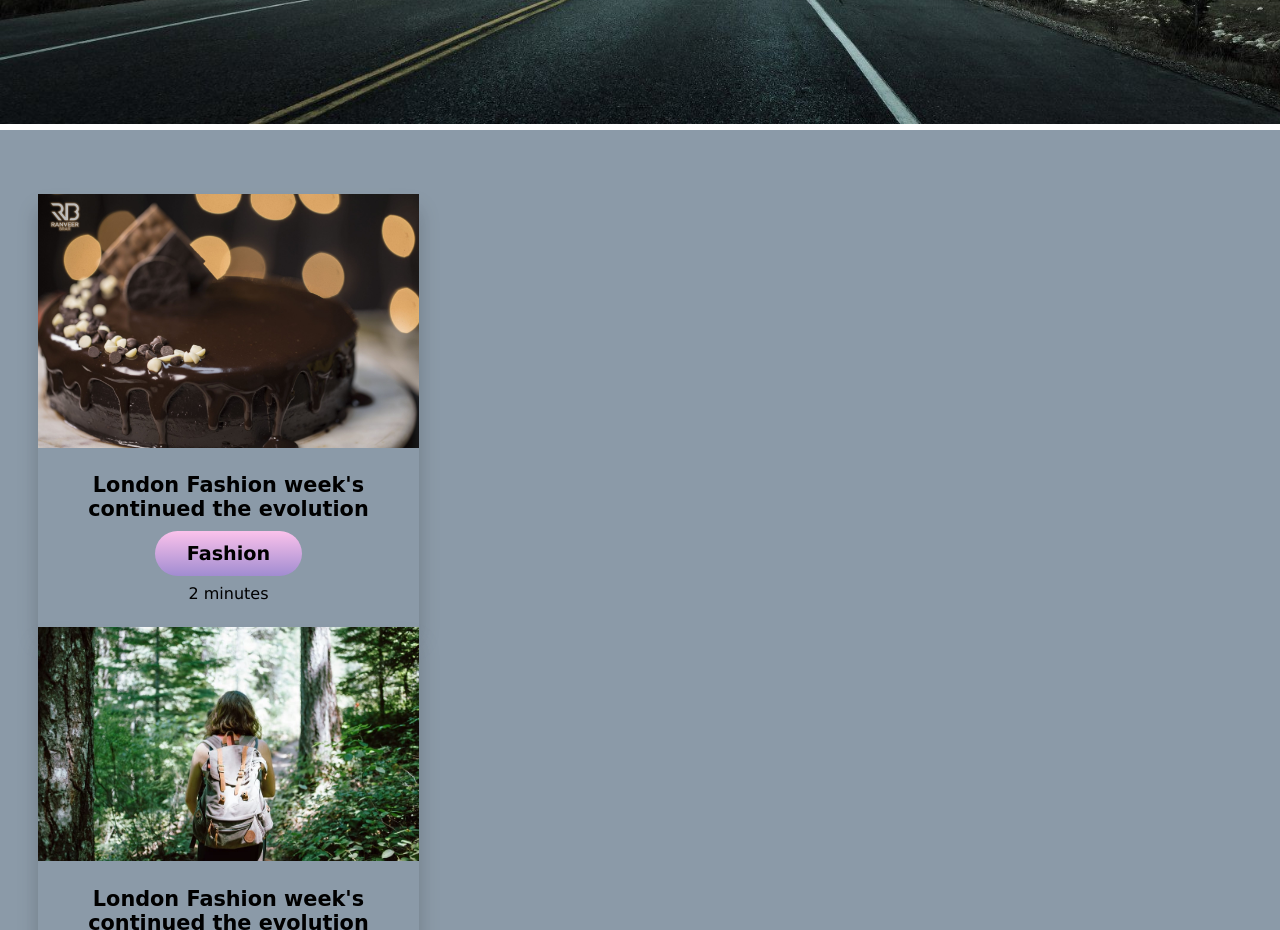
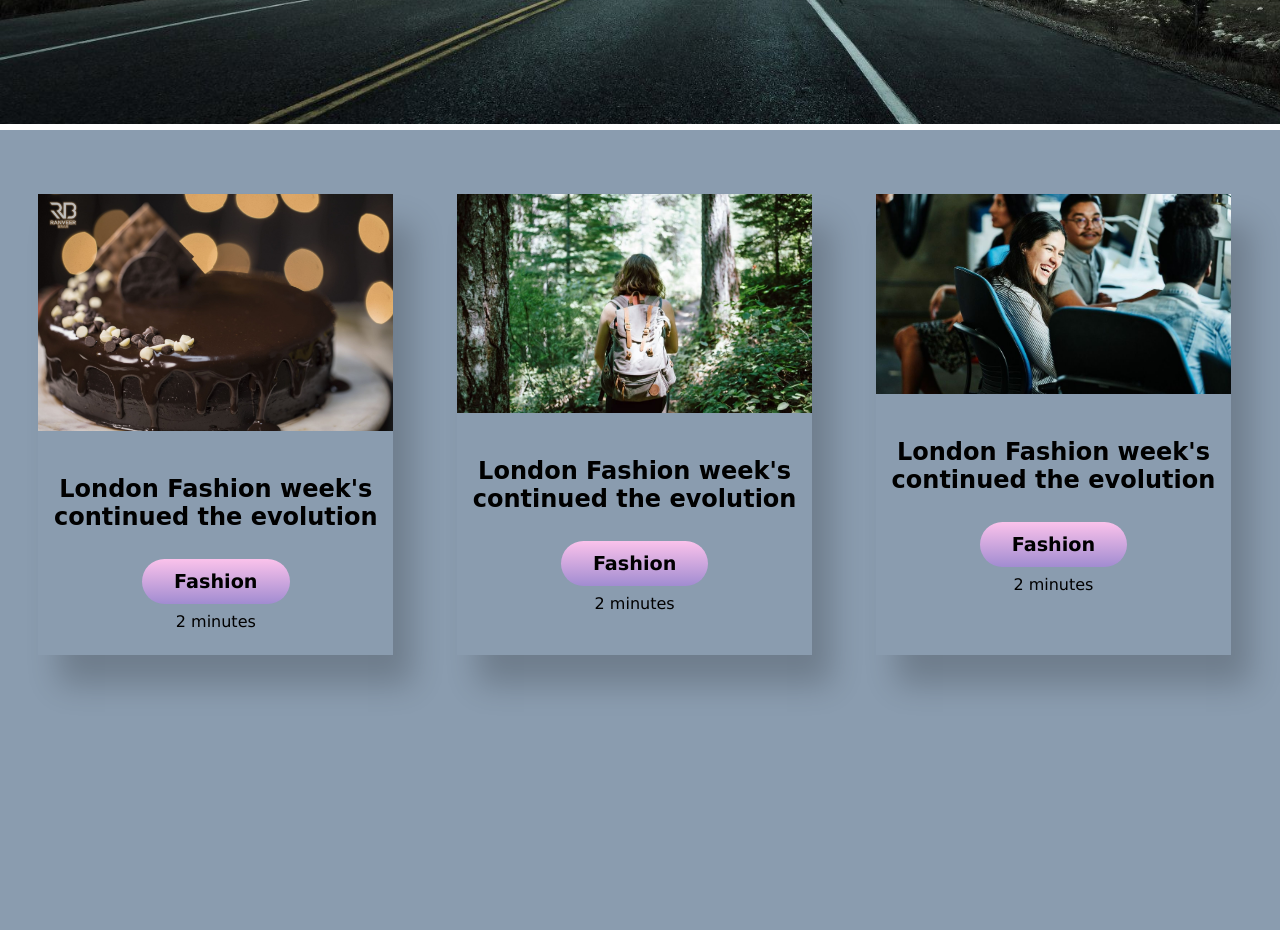
Before and after one commit to k-kavya-28/Sunshine-tours-and-travels, a plain HTML site: page index.html in a window 1280 px wide. Shown: the part 860-1790 px from the top of the page. Drawn offline with Linux system fonts and the light colour scheme; a web font is replaced by a local one.

Commit message:
blog-carousel-done

```diff
--- a/CSS/style.css
+++ b/CSS/style.css
@@ -49,7 +49,7 @@ h1 {
 }
 
 h2 {
-    font-family: sans-serif;
+    font-family: var(--Nunito);
 }
 
 h3 {
@@ -196,7 +196,7 @@ main .site-title .btn:hover {
 /*---------------------- Blog Carousel ---------------------*/
 
 main .blog {
-    background-color: rgba(119, 136, 153, 0.847);
+    background-color: rgb(138, 156, 175);
     background-repeat: no-repeat;
     background-position: right;
     height: 100vh;
@@ -207,14 +207,16 @@ main .blog {
 main .blog .blog-post {
     padding-top: 4rem;
 }
-
 main .blog-post .blog-content {
     display: flex;
     flex-direction: column;
     text-align: center;
-    width: 30%;
+    width: 28%;
     margin: 0rem 2rem;
-    box-shadow: 0 15px 20px rgba(0, 0, 0, 0.2);
+    box-shadow: 20px 30px 30px rgba(0, 0, 0, 0.2);
+}
+main .blog .container .owl-carousel {
+    display: flex;
 }
 
 main .blog-content .blog-title {
@@ -225,6 +227,11 @@ main .blog-content .btn-blog{
     padding: .7rem 2rem;
     background: var(--sky);
     margin: .5rem;
+}
+
+main .blog-content .btn-blog:hover {
+    background: transparent;
+    border: 3px black solid;
 }
 
 main .blog-content span {
--- a/index.html
+++ b/index.html
@@ -84,7 +84,7 @@
                     <div class="blog-content">
                         <img src="./assets/cake.jpg" alt="post-1">
                         <div class="blog-title">
-                            <h3>London Fashion week's continued the evolution</h3>
+                            <h2>London Fashion week's continued the evolution</h2>
                             <button class="btn btn-blog">Fashion</button>
                             <span>2 minutes</span>
                         </div>
@@ -92,7 +92,7 @@
                     <div class="blog-content">
                         <img src="./assets/hike.jpg" alt="post-1">
                         <div class="blog-title">
-                            <h3>London Fashion week's continued the evolution</h3>
+                            <h2>London Fashion week's continued the evolution</h2>
                             <button class="btn btn-blog">Fashion</button>
                             <span>2 minutes</span>
                         </div>
@@ -100,7 +100,7 @@
                     <div class="blog-content">
                         <img src="./assets/office.jpg" alt="post-1">
                         <div class="blog-title">
-                            <h3>London Fashion week's continued the evolution</h3>
+                            <h2>London Fashion week's continued the evolution</h2>
                             <button class="btn btn-blog">Fashion</button>
                             <span>2 minutes</span>
                         </div>
```
